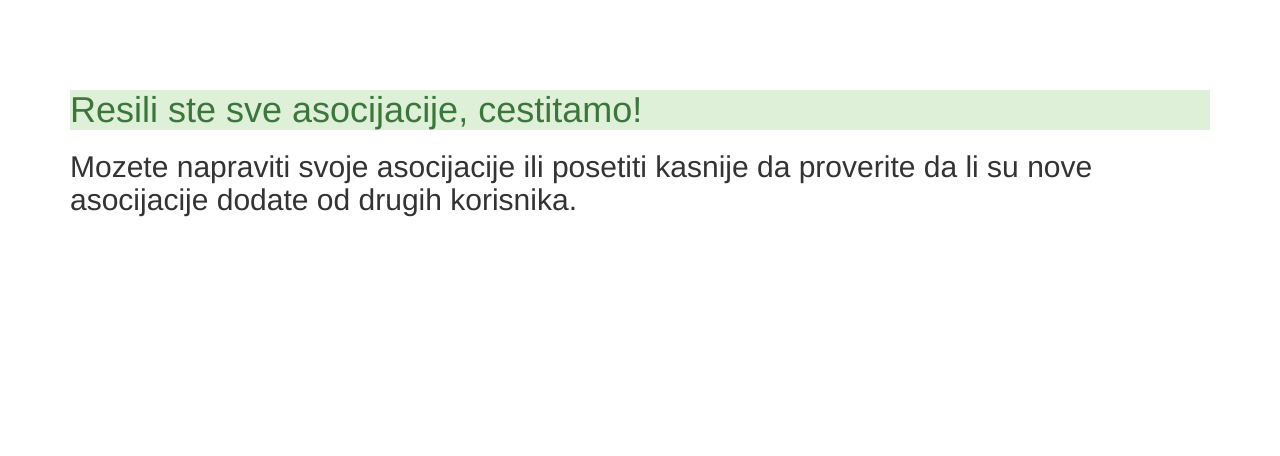
After one commit to StrahinjaMihajlovic/Asocijacije, a Yii app: template views/igra/sveResene.php in a window 1280 px wide. The commit adds this page. Shown: the top 456 px of the page. Run offline with PHP 8.4 and a stand-in for Yii, Linux system fonts and the light colour scheme; the template is opened without the code that fills it, so the values that code supplies are empty; some libraries are stand-ins or nearby versions.

Commit message:
Dodat view za slucaj kada nije preostalo novih igara

```diff
--- a/views/igra/index.php
+++ b/views/igra/index.php
@@ -77,6 +77,9 @@ function proveriAkoJeOtvoreno($nazivPolja, $resenaAsocijacijaModel, $duzina, $ni
         <?php if(strstr($modelResAsoc->otvorena_polja, 'resenje')):?>
         <div id='cestitka'>
             <h1>Cestitamo, resili ste asocijaciju!</h1>
+            <a href="<?php echo \yii\helpers\Url::to(['igra/index']);?>">
+                <button class="btn btn-dark">Predji na novu igru</button>
+            </a>
         </div>
         <?php endif;?>
 
--- /dev/null
+++ b/views/igra/sveResene.php
@@ -0,0 +1,25 @@
+<?php
+
+/* @var $this yii\web\view
+ *
+ *
+ *  */
+
+/*
+ * To change this license header, choose License Headers in Project Properties.
+ * To change this template file, choose Tools | Templates
+ * and open the template in the editor.
+ */
+
+/**
+ * Description of sveResene
+ *
+ * @author strahinja
+ */
+?>
+
+<div id='kontener'>
+    <h1 class='alert-success'>Resili ste sve asocijacije, cestitamo!</h1>
+    <h2>Mozete napraviti svoje asocijacije ili posetiti kasnije da proverite
+        da li su nove asocijacije dodate od drugih korisnika.</h2>
+</div>
```
Also changed, not shown: controllers/IgraController.php (+10 -2 lines).
